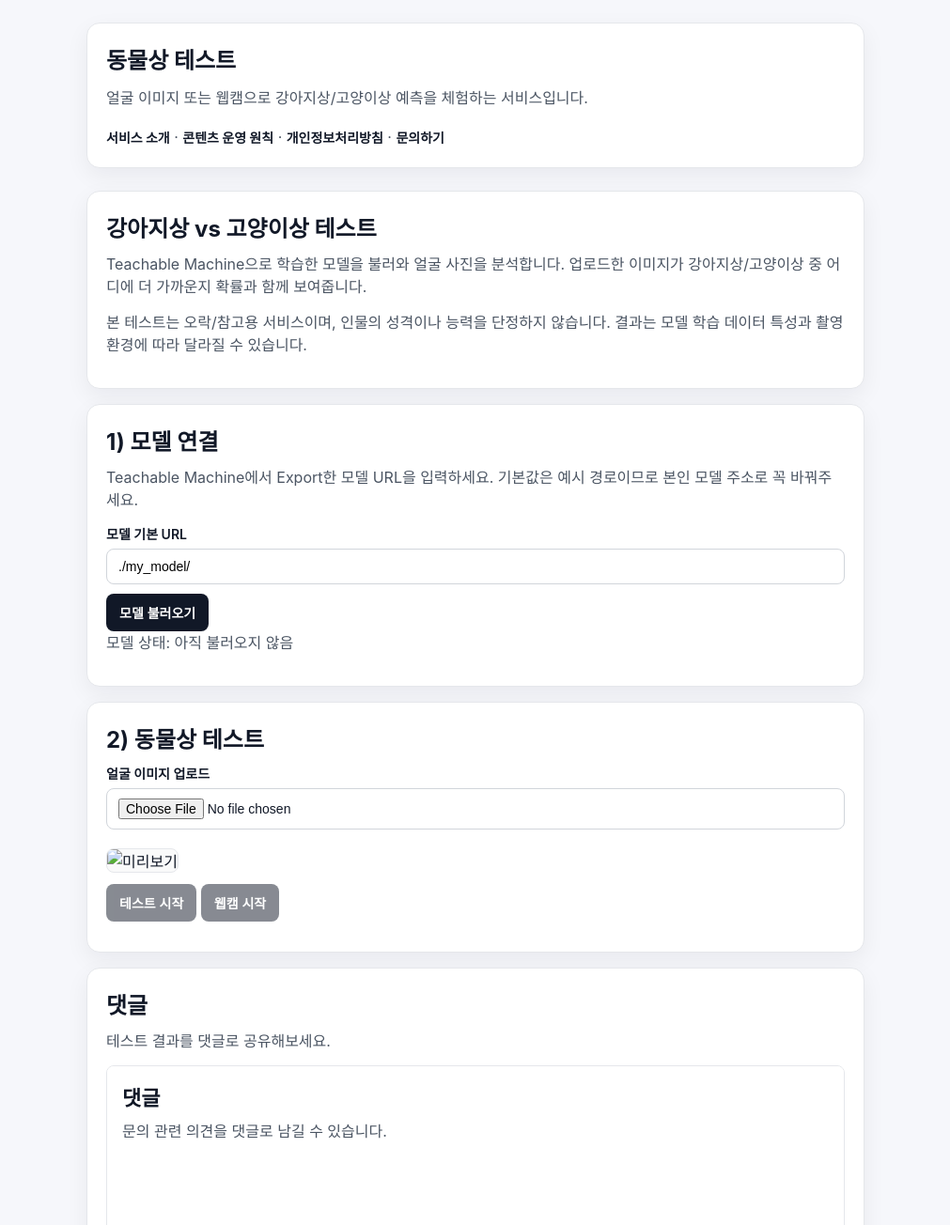
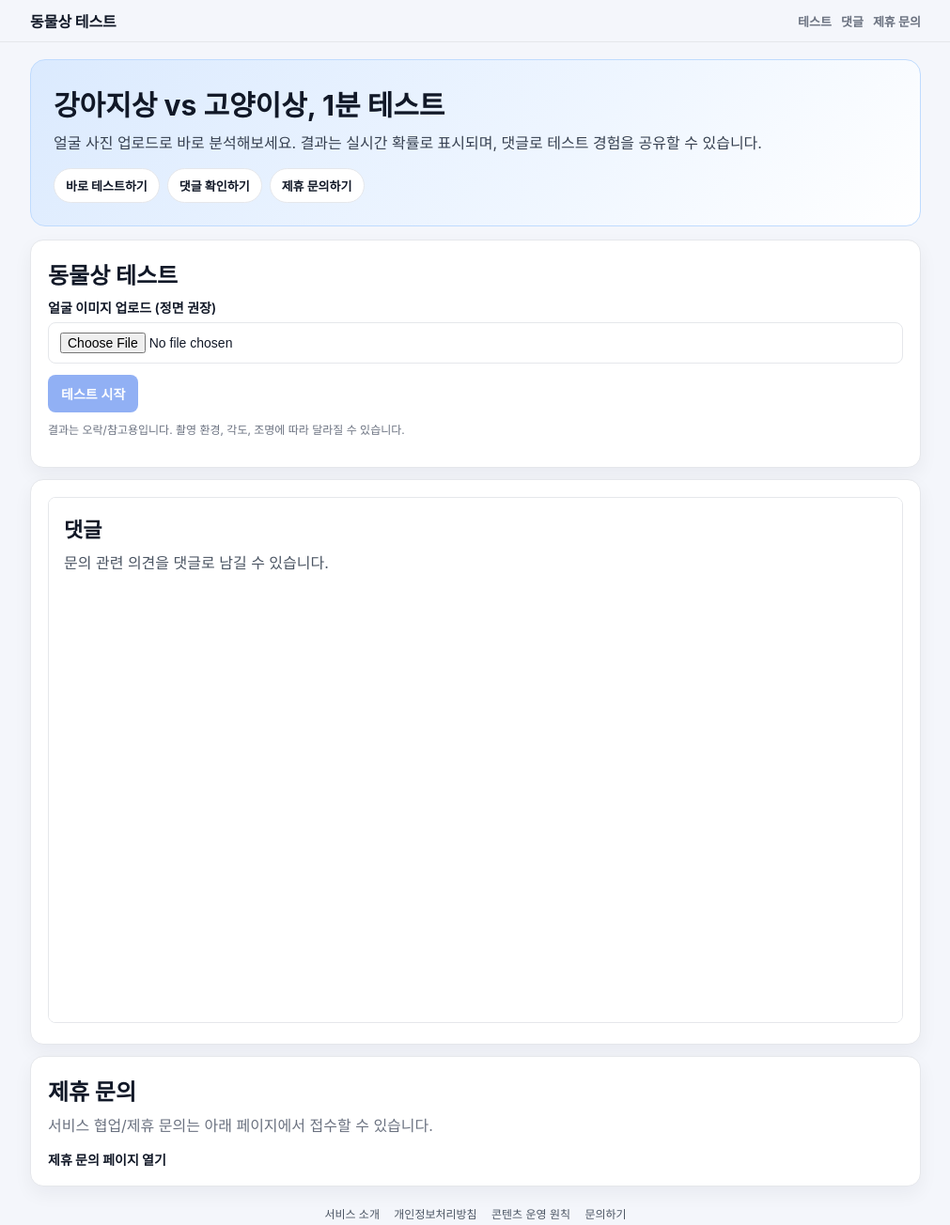
Before and after one commit to jjkimbap/vibe, a website: page index.html in a window 1280 px wide. Shown: the top 1304 px of the page at 94% size, without its empty margins (134-1145 px from the left). Drawn offline with Linux system fonts and the light colour scheme; a script that the page names is missing.

Commit message:
Refine main UX flow and simplify animal test interface.
Streamline UI sections, remove duplicate guidance blocks, improve preview and loading feedback, and keep the page focused on core user actions.

Made-with: Cursor

```diff
--- a/index.html
+++ b/index.html
@@ -3,6 +3,11 @@
   <head>
     <meta charset="UTF-8" />
     <meta name="viewport" content="width=device-width, initial-scale=1.0" />
+    <meta
+      name="description"
+      content="동물상 테스트 웹앱 - Teachable Machine 모델로 강아지상/고양이상 분석, 댓글 공유, 제휴 문의까지 한 번에."
+    />
+    <meta name="robots" content="index,follow" />
     <script
       async
       src="https://pagead2.googlesyndication.com/pagead/js/adsbygoogle.js?client=ca-pub-1867290585705548"
@@ -13,35 +18,115 @@
       * {
         box-sizing: border-box;
       }
+      :root {
+        --bg: #f4f6fb;
+        --card: #ffffff;
+        --text: #111827;
+        --muted: #6b7280;
+        --line: #e5e7eb;
+        --primary: #2563eb;
+        --primary-dark: #1d4ed8;
+      }
       body {
         margin: 0;
         font-family: -apple-system, BlinkMacSystemFont, "Segoe UI", Roboto, sans-serif;
-        background: #f6f7fb;
-        color: #111827;
+        background: var(--bg);
+        color: var(--text);
       }
       .container {
-        max-width: 860px;
+        max-width: 980px;
         margin: 0 auto;
-        padding: 24px 16px 40px;
+        padding: 18px 16px 40px;
+      }
+      .topbar {
+        position: sticky;
+        top: 0;
+        z-index: 10;
+        background: rgba(244, 246, 251, 0.92);
+        backdrop-filter: blur(6px);
+        border-bottom: 1px solid var(--line);
+      }
+      .topbar-inner {
+        max-width: 980px;
+        margin: 0 auto;
+        padding: 10px 16px;
+        display: flex;
+        align-items: center;
+        justify-content: space-between;
+      }
+      .brand {
+        font-size: 16px;
+        font-weight: 800;
+      }
+      .nav {
+        display: flex;
+        gap: 10px;
+      }
+      .nav a {
+        text-decoration: none;
+        color: var(--muted);
+        font-size: 13px;
+        font-weight: 600;
+      }
+      .nav a:hover {
+        color: var(--text);
+      }
+      .hero {
+        background: linear-gradient(135deg, #dbeafe, #eff6ff 60%, #ffffff);
+        border: 1px solid #bfdbfe;
+        border-radius: 16px;
+        padding: 24px;
+        margin-bottom: 14px;
+      }
+      .hero h1 {
+        margin: 0 0 8px;
+        font-size: 30px;
+      }
+      .hero p {
+        margin: 0;
+        color: #374151;
+        line-height: 1.55;
+      }
+      .quick-actions {
+        margin-top: 14px;
+        display: flex;
+        flex-wrap: wrap;
+        gap: 8px;
+      }
+      .quick-actions a {
+        text-decoration: none;
+        background: #fff;
+        border: 1px solid var(--line);
+        border-radius: 999px;
+        padding: 8px 12px;
+        color: var(--text);
+        font-size: 13px;
+        font-weight: 700;
       }
       .card {
-        background: #fff;
-        border: 1px solid #e5e7eb;
+        background: var(--card);
+        border: 1px solid var(--line);
         border-radius: 14px;
-        padding: 20px;
-        box-shadow: 0 8px 24px rgba(17, 24, 39, 0.06);
+        padding: 18px;
+        box-shadow: 0 8px 20px rgba(17, 24, 39, 0.05);
       }
       .card + .card {
-        margin-top: 16px;
+        margin-top: 12px;
       }
       h1,
       h2 {
-        margin: 0 0 10px;
+        margin: 0 0 8px;
       }
       p {
-        margin: 0 0 14px;
-        color: #4b5563;
+        margin: 0 0 12px;
+        color: var(--muted);
         line-height: 1.5;
+      }
+      .step {
+        font-size: 12px;
+        color: #1d4ed8;
+        font-weight: 800;
+        letter-spacing: 0.02em;
       }
       .field {
         margin-bottom: 10px;
@@ -55,7 +140,7 @@
       input[type="text"],
       input[type="file"] {
         width: 100%;
-        border: 1px solid #d1d5db;
+        border: 1px solid var(--line);
         border-radius: 8px;
         padding: 10px 12px;
         font-size: 14px;
@@ -63,7 +148,7 @@
       }
       .btn {
         border: none;
-        background: #111827;
+        background: var(--primary);
         color: #fff;
         border-radius: 8px;
         padding: 10px 14px;
@@ -75,13 +160,21 @@
         opacity: 0.5;
         cursor: not-allowed;
       }
+      .btn:hover:not(:disabled) {
+        background: var(--primary-dark);
+      }
+      .btn-row {
+        display: flex;
+        flex-wrap: wrap;
+        gap: 8px;
+      }
       .preview {
         width: 100%;
         max-height: 320px;
         object-fit: contain;
-        border: 1px solid #e5e7eb;
+        border: 1px solid var(--line);
         border-radius: 8px;
-        background: #fafafa;
+        background: #f9fafb;
         margin-top: 10px;
       }
       .result {
@@ -93,6 +186,41 @@
       }
       .result strong {
         font-size: 17px;
+      }
+      .loading-box {
+        margin-top: 14px;
+        padding: 12px;
+        border-radius: 8px;
+        background: #eff6ff;
+        border: 1px solid #bfdbfe;
+      }
+      .loading-text {
+        margin: 0 0 8px;
+        font-size: 13px;
+        color: #1e3a8a;
+        font-weight: 700;
+      }
+      .loading-track {
+        width: 100%;
+        height: 8px;
+        border-radius: 999px;
+        overflow: hidden;
+        background: #dbeafe;
+      }
+      .loading-fill {
+        width: 30%;
+        height: 100%;
+        border-radius: 999px;
+        background: linear-gradient(90deg, #2563eb, #60a5fa);
+        animation: loadingSlide 1.1s ease-in-out infinite;
+      }
+      @keyframes loadingSlide {
+        0% {
+          transform: translateX(-120%);
+        }
+        100% {
+          transform: translateX(340%);
+        }
       }
       .bars {
         margin-top: 10px;
@@ -115,91 +243,88 @@
       }
       .bar-fill {
         height: 100%;
-        background: linear-gradient(90deg, #6366f1, #22c55e);
+        background: linear-gradient(90deg, #2563eb, #16a34a);
       }
       .comments-frame {
         width: 100%;
-        height: 620px;
-        border: 1px solid #e5e7eb;
+        height: 560px;
+        border: 1px solid var(--line);
         border-radius: 8px;
         background: #fff;
       }
       .link-btn {
         display: inline-block;
-        margin-top: 10px;
+        margin-top: 2px;
         text-decoration: none;
-        color: #111827;
+        color: var(--text);
         font-size: 14px;
         font-weight: 700;
       }
-      .webcam-box {
-        margin-top: 12px;
+      .footer {
+        margin-top: 20px;
+        text-align: center;
+        font-size: 12px;
+        color: var(--muted);
       }
-      .webcam-box canvas {
-        width: 260px;
-        max-width: 100%;
-        border: 1px solid #e5e7eb;
-        border-radius: 8px;
-        background: #fafafa;
+      .footer a {
+        color: #4b5563;
+        text-decoration: none;
+        margin: 0 6px;
       }
     </style>
+    <script type="application/ld+json">
+      {
+        "@context": "https://schema.org",
+        "@type": "WebApplication",
+        "name": "동물상 테스트",
+        "applicationCategory": "EntertainmentApplication",
+        "operatingSystem": "Web",
+        "description": "Teachable Machine 모델로 강아지상/고양이상 테스트를 제공하는 웹앱"
+      }
+    </script>
   </head>
   <body>
-    <header class="container" style="padding-bottom: 0">
-      <section class="card">
-        <h1 style="margin-bottom: 12px">동물상 테스트</h1>
-        <p style="margin-bottom: 10px">
-          얼굴 이미지 또는 웹캠으로 강아지상/고양이상 예측을 체험하는 서비스입니다.
+    <header class="topbar">
+      <div class="topbar-inner">
+        <div class="brand">동물상 테스트</div>
+        <nav class="nav">
+          <a href="#animal-test">테스트</a>
+          <a href="#comments">댓글</a>
+          <a href="#partnership">제휴 문의</a>
+        </nav>
+      </div>
+    </header>
+
+    <main class="container">
+      <section class="hero">
+        <h1>강아지상 vs 고양이상, 1분 테스트</h1>
+        <p>
+          얼굴 사진 업로드로 바로 분석해보세요. 결과는 실시간 확률로 표시되며, 댓글로 테스트 경험을
+          공유할 수 있습니다.
         </p>
-        <p style="margin-bottom: 0">
-          <a class="link-btn" href="about.html">서비스 소개</a> ·
-          <a class="link-btn" href="editorial-policy.html">콘텐츠 운영 원칙</a> ·
-          <a class="link-btn" href="privacy.html">개인정보처리방침</a> ·
-          <a class="link-btn" href="partnership.html">문의하기</a>
-        </p>
-      </section>
-    </header>
-    <main class="container">
-      <section class="card">
-        <h1>강아지상 vs 고양이상 테스트</h1>
-        <p>
-          Teachable Machine으로 학습한 모델을 불러와 얼굴 사진을 분석합니다. 업로드한 이미지가
-          강아지상/고양이상 중 어디에 더 가까운지 확률과 함께 보여줍니다.
-        </p>
-        <p>
-          본 테스트는 오락/참고용 서비스이며, 인물의 성격이나 능력을 단정하지 않습니다. 결과는
-          모델 학습 데이터 특성과 촬영 환경에 따라 달라질 수 있습니다.
-        </p>
+        <div class="quick-actions">
+          <a href="#animal-test">바로 테스트하기</a>
+          <a href="#comments">댓글 확인하기</a>
+          <a href="#partnership">제휴 문의하기</a>
+        </div>
       </section>
 
-      <section class="card">
-        <h2>1) 모델 연결</h2>
-        <p>
-          Teachable Machine에서 Export한 모델 URL을 입력하세요. 기본값은 예시 경로이므로
-          본인 모델 주소로 꼭 바꿔주세요.
-        </p>
+      <section id="animal-test" class="card">
+        <h2>동물상 테스트</h2>
         <div class="field">
-          <label for="modelBaseUrl">모델 기본 URL</label>
-          <input
-            id="modelBaseUrl"
-            type="text"
-            value="./my_model/"
-          />
-        </div>
-        <button class="btn" id="loadModelBtn" type="button">모델 불러오기</button>
-        <p id="modelStatus">모델 상태: 아직 불러오지 않음</p>
-      </section>
-
-      <section class="card">
-        <h2>2) 동물상 테스트</h2>
-        <div class="field">
-          <label for="imageInput">얼굴 이미지 업로드</label>
+          <label for="imageInput">얼굴 이미지 업로드 (정면 권장)</label>
           <input id="imageInput" type="file" accept="image/*" />
         </div>
-        <img id="previewImage" class="preview" alt="미리보기" />
-        <div style="margin-top: 12px">
+        <img id="previewImage" class="preview" alt="미리보기" style="display: none" />
+        <div class="btn-row" style="margin-top: 12px">
           <button class="btn" id="predictBtn" type="button" disabled>테스트 시작</button>
-          <button class="btn" id="startWebcamBtn" type="button" disabled>웹캠 시작</button>
+        </div>
+
+        <div id="loadingBox" class="loading-box" style="display: none">
+          <p class="loading-text">AI가 이미지를 분석하는 중입니다...</p>
+          <div class="loading-track">
+            <div class="loading-fill"></div>
+          </div>
         </div>
 
         <div id="resultBox" class="result" style="display: none">
@@ -207,18 +332,16 @@
           <p id="resultDesc" style="margin-top: 8px"></p>
           <div id="probabilityBars" class="bars"></div>
         </div>
-        <div class="webcam-box">
-          <div id="webcam-container"></div>
-        </div>
+        <p style="margin-top: 10px; font-size: 12px">
+          결과는 오락/참고용입니다. 촬영 환경, 각도, 조명에 따라 달라질 수 있습니다.
+        </p>
       </section>
 
-      <section class="card">
-        <h2>댓글</h2>
-        <p>테스트 결과를 댓글로 공유해보세요.</p>
+      <section id="comments" class="card">
         <iframe class="comments-frame" src="comments.html" title="댓글 창"></iframe>
       </section>
 
-      <section class="card">
+      <section id="partnership" class="card">
         <h2>제휴 문의</h2>
         <p>서비스 협업/제휴 문의는 아래 페이지에서 접수할 수 있습니다.</p>
         <a class="link-btn" href="partnership.html" target="_blank" rel="noopener noreferrer"
@@ -226,18 +349,12 @@
         >
       </section>
 
-      <section class="card">
-        <h2>서비스 신뢰 정보</h2>
-        <p>
-          본 사이트는 독자적인 설명 콘텐츠와 테스트 기능을 제공하며, 사용자가 쉽게 운영자 정보와
-          정책 문서를 확인할 수 있도록 구성했습니다.
-        </p>
-        <p>
-          - 운영자/서비스 소개: <a class="link-btn" href="about.html">about.html</a><br />
-          - 개인정보 안내: <a class="link-btn" href="privacy.html">privacy.html</a><br />
-          - 콘텐츠 제작 원칙: <a class="link-btn" href="editorial-policy.html">editorial-policy.html</a>
-        </p>
-      </section>
+      <footer class="footer">
+        <a href="about.html">서비스 소개</a>
+        <a href="privacy.html">개인정보처리방침</a>
+        <a href="editorial-policy.html">콘텐츠 운영 원칙</a>
+        <a href="partnership.html">문의하기</a>
+      </footer>
     </main>
 
     <script src="https://cdn.jsdelivr.net/npm/@tensorflow/tfjs@latest/dist/tf.min.js"></script>
@@ -246,48 +363,31 @@
       let model = null;
       let maxPredictions = 0;
       let selectedImage = null;
-      let webcam = null;
-      let isWebcamRunning = false;
+      const URL = "https://teachablemachine.withgoogle.com/models/WVnGWc7EP/";
 
-      const modelBaseUrlInput = document.getElementById("modelBaseUrl");
-      const loadModelBtn = document.getElementById("loadModelBtn");
-      const modelStatus = document.getElementById("modelStatus");
       const imageInput = document.getElementById("imageInput");
       const previewImage = document.getElementById("previewImage");
       const predictBtn = document.getElementById("predictBtn");
-      const startWebcamBtn = document.getElementById("startWebcamBtn");
-      const webcamContainer = document.getElementById("webcam-container");
+      const loadingBox = document.getElementById("loadingBox");
       const resultBox = document.getElementById("resultBox");
       const resultTitle = document.getElementById("resultTitle");
       const resultDesc = document.getElementById("resultDesc");
       const probabilityBars = document.getElementById("probabilityBars");
 
-      async function loadModel() {
-        const base = modelBaseUrlInput.value.trim();
-        if (!base) {
-          modelStatus.textContent = "모델 상태: URL을 입력해주세요.";
-          return;
-        }
+      async function init() {
+        const modelURL = URL + "model.json";
+        const metadataURL = URL + "metadata.json";
 
-        const normalized = base.endsWith("/") ? base : base + "/";
-        const modelURL = normalized + "model.json";
-        const metadataURL = normalized + "metadata.json";
-
-        modelStatus.textContent = "모델 상태: 불러오는 중...";
         predictBtn.disabled = true;
 
         try {
           model = await tmImage.load(modelURL, metadataURL);
           maxPredictions = model.getTotalClasses();
-          modelStatus.textContent = "모델 상태: 불러오기 완료 (" + maxPredictions + "개 클래스)";
-          startWebcamBtn.disabled = false;
           if (selectedImage) {
             predictBtn.disabled = false;
           }
         } catch (error) {
           model = null;
-          modelStatus.textContent =
-            "모델 상태: 불러오기 실패 - Teachable Machine URL을 확인해주세요.";
           console.error(error);
         }
       }
@@ -316,8 +416,17 @@
           return;
         }
 
-        const predictions = await model.predict(selectedImage, false);
-        renderPredictions(predictions);
+        predictBtn.disabled = true;
+        resultBox.style.display = "none";
+        loadingBox.style.display = "block";
+
+        try {
+          const predictions = await model.predict(selectedImage, false);
+          renderPredictions(predictions);
+        } finally {
+          loadingBox.style.display = "none";
+          predictBtn.disabled = false;
+        }
       }
 
       function renderPredictions(predictions) {
@@ -359,46 +468,11 @@
         resultBox.style.display = "block";
       }
 
-      async function loop() {
-        if (!isWebcamRunning || !webcam || !model) {
-          return;
-        }
-        webcam.update();
-        const prediction = await model.predict(webcam.canvas, false);
-        renderPredictions(prediction);
-        window.requestAnimationFrame(loop);
-      }
-
-      async function initWebcam() {
-        if (!model) {
-          modelStatus.textContent = "모델 상태: 먼저 모델을 불러와주세요.";
-          return;
-        }
-        if (isWebcamRunning) {
-          return;
-        }
-
-        try {
-          const flip = true;
-          webcam = new tmImage.Webcam(260, 260, flip);
-          await webcam.setup();
-          await webcam.play();
-          webcamContainer.innerHTML = "";
-          webcamContainer.appendChild(webcam.canvas);
-          isWebcamRunning = true;
-          loop();
-        } catch (error) {
-          console.error(error);
-          modelStatus.textContent = "모델 상태: 웹캠 권한을 허용해주세요.";
-        }
-      }
-
-      loadModelBtn.addEventListener("click", loadModel);
-      startWebcamBtn.addEventListener("click", initWebcam);
-
       imageInput.addEventListener("change", function (event) {
         const file = event.target.files && event.target.files[0];
         if (!file) {
+          previewImage.src = "";
+          previewImage.style.display = "none";
           return;
         }
 
@@ -406,6 +480,7 @@
         reader.onload = function (e) {
           previewImage.src = e.target.result;
           previewImage.onload = function () {
+            previewImage.style.display = "block";
             selectedImage = previewImage;
             if (model) {
               predictBtn.disabled = false;
@@ -416,6 +491,7 @@
       });
 
       predictBtn.addEventListener("click", predictImage);
+      init();
     </script>
   </body>
 </html>
```
